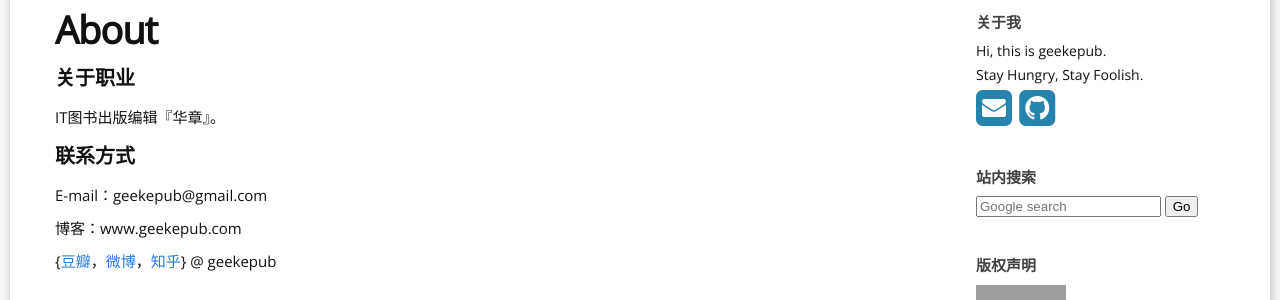
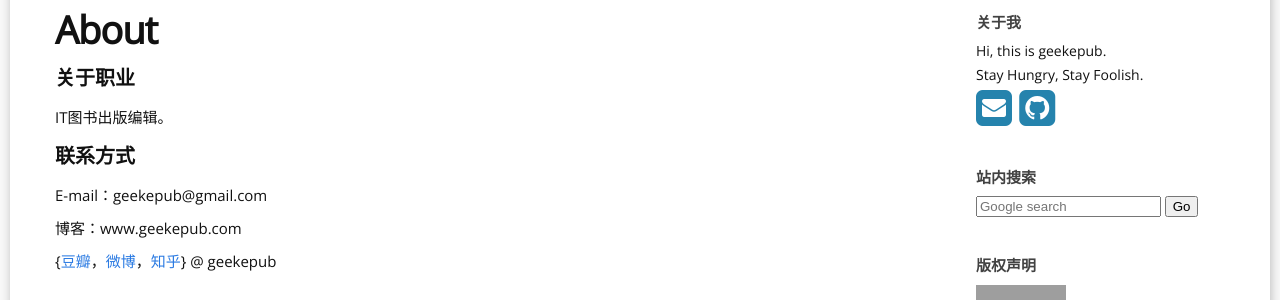
Before and after one commit to geekepub/geekepub.github.io, a Jekyll site: the page built from f_about.md, in a window 1280 px wide. Shown: the part 210-510 px from the top of the page. Built offline with Jekyll 4.4.1, drawn with Linux system fonts in a browser that asks for light colours; nearby versions of some CDN libraries; comment, search, counter and statistics services are not loaded; grey boxes are pictures that could not be loaded.

Commit message:
Add files via upload

```diff
--- a/f_about.md
+++ b/f_about.md
@@ -7,7 +7,7 @@ permalink: /about/
 
 #### 关于职业
 
-IT图书出版编辑『华章』。
+IT图书出版编辑。
 
 #### 联系方式
 
--- a/index.html
+++ b/index.html
@@ -24,7 +24,7 @@ layout: default
       {% endfor %}
       {% endif %}
       <time itemprop="datePublished" datetime="{{ post.date | date: '%Y-%m-%d' }}">
-        {{ site.locales[site.default_locale].PostDate }}{{ post.date | date: "%b %-d, %Y" }}
+        {{ site.locales[site.default_locale].PostDate }}{{ post.date | date: '%Y-%m-%d' }}
       </time>
       </p>
     </header>
```
Also changed, not shown: f_guestbook.md (+1 -1 lines).
